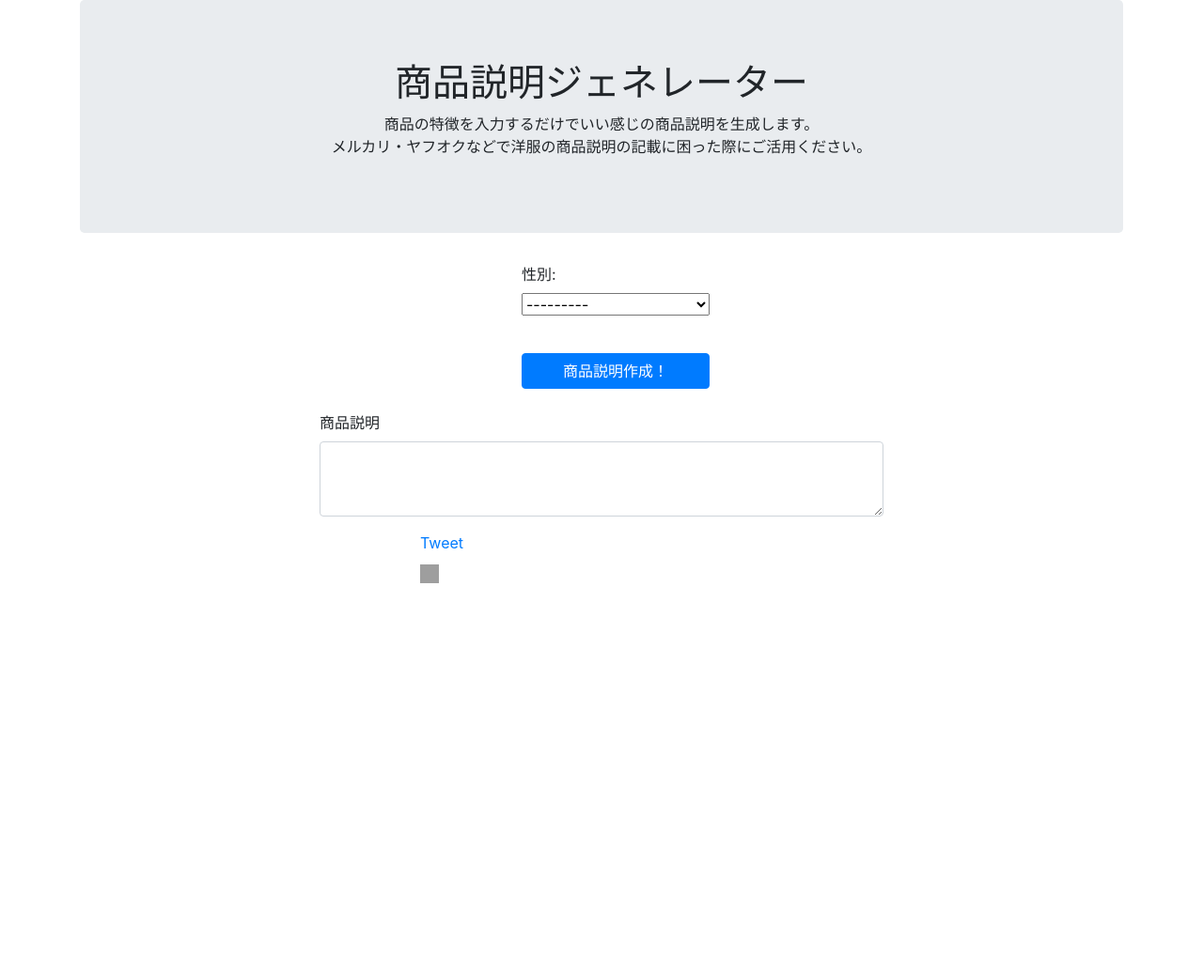
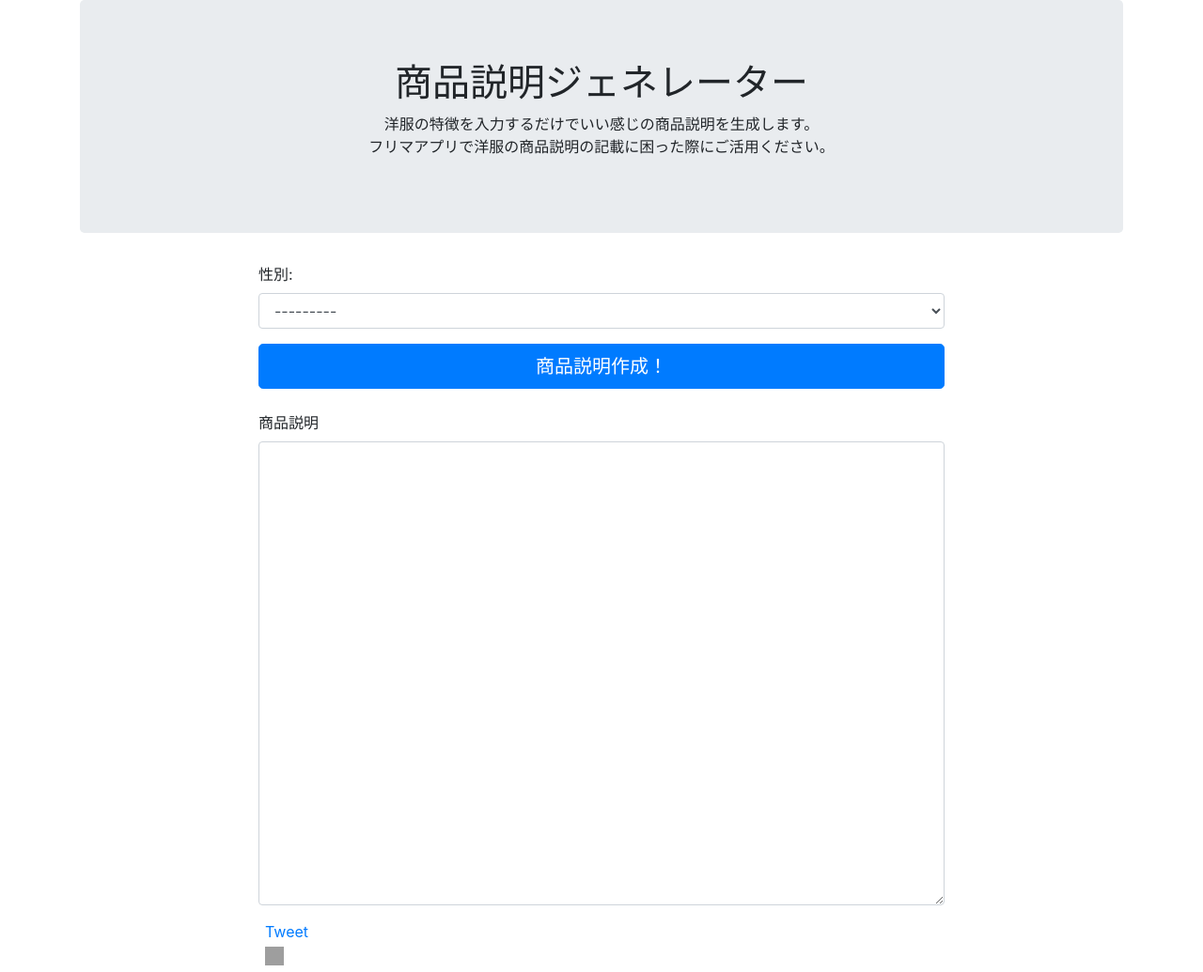
Before and after one commit to GraveDoll/DescriptionGenerator, a Django app: page / in a window 1280 px wide. Shown: the whole page at 94% size. Before the commit the page ends 621 px from the top, so only its background shows below. Run offline with Django 3.2, Linux system fonts and the light colour scheme; data that the repository does not hold is empty; some libraries are stand-ins or nearby versions; grey boxes are pictures that could not be loaded.

Commit message:
レスポンシブル対応。

```diff
--- a/generator/forms.py
+++ b/generator/forms.py
@@ -1,36 +1,6 @@
 from django.forms import ModelForm
 from django import forms
-from .models import Gender, MainCategory, SubCategory, Post
-
-# class GenderForm(ModelForm):
-#     class Meta:
-#         model = Gender
-#         fields = "__all__"
-
-#     def __init__(self, *args, **kwargs):
-#         super().__init__(*args, **kwargs)
-#         for field in self.fields.values():
-#             field.widget.attrs["class"] = "form-control"
-
-# class MainCategoryForm(ModelForm):
-#     class Meta:
-#         model = MainCategory
-#         fields = "__all__"
-
-#     def __init__(self, *args, **kwargs):
-#         super().__init__(*args, **kwargs)
-#         for field in self.fields.values():
-#             field.widget.attrs["class"] = "form-control"
-
-# class SubCategoryForm(ModelForm):
-#     class Meta:
-#         model =SubCategory
-#         fields = "__all__"
-
-#     def __init__(self, *args, **kwargs):
-#         super().__init__(*args, **kwargs)
-#         for field in self.fields.values():
-#             field.widget.attrs["class"] = "form-control"
+from .models import Gender, Post
 
 class PostCreateForm(forms.ModelForm):
     gender = forms.ModelChoiceField(
@@ -46,13 +16,12 @@ class PostCreateForm(forms.ModelForm):
     def __init__(self, *args, **kwargs):
         super().__init__(*args, **kwargs)
 
-
-
         for field in self.fields.values():
             field.required = False
-            field.widget.attrs['style'] = 'width:200px;'
+            #field.widget.attrs['style'] = 'width:200px;'
+            field.widget.attrs['class'] = 'form-control'
+
             if field == 'm_category':
                 field.widget = forms.HiddenInput()
 
-
     field_order = ('gender', 'm_category', 's_category', 'silhouette', 'design', 'neck', 'coller', 'zip_button', 'length', 'leg', 'effect')
--- a/generator/models.py
+++ b/generator/models.py
@@ -57,7 +57,7 @@ class SubCategory(models.Model):
     def __str__(self):
         return self.sub_category
 
-class SILHOUETTE(models.Model):
+class Silhouette(models.Model):
     SILHOUETTE_CHOICES = (
         ("細身", '細身'),
         ("普通", '普通'),
@@ -85,7 +85,7 @@ class SILHOUETTE(models.Model):
     def __str__(self):
         return self.silhouette
 
-class DESIGN(models.Model):
+class Design(models.Model):
     DESIGN_CHOICES = (
         ("無地", '無地'),
         ("ボーダー", 'ボーダー'),
@@ -106,7 +106,7 @@ class DESIGN(models.Model):
     def __str__(self):
         return self.design
 
-class NECK(models.Model):
+class Neck(models.Model):
     NECK_CHOICES = (
         ("クルーネック", 'クルーネック'),
         ("Uネック", 'Uネック'),
@@ -126,7 +126,7 @@ class NECK(models.Model):
     def __str__(self):
         return self.neck
 
-class COLLER(models.Model):
+class Coller(models.Model):
     COLLER_CHOICES = (
         ("レギュラー", 'レギュラー'),
         ("ボタンダウン", 'ボタンダウン'),
@@ -224,10 +224,10 @@ class Effect(models.Model):
 class Post(models.Model):
     m_category = models.ForeignKey(MainCategory, verbose_name='メインカテゴリ', on_delete=models.PROTECT)
     s_category = models.ForeignKey(SubCategory, verbose_name='サブカテゴリ', on_delete=models.PROTECT)
-    silhouette = models.ForeignKey(SILHOUETTE, verbose_name='シルエット', on_delete=models.PROTECT)
-    design = models.ForeignKey(DESIGN, verbose_name='デザイン', on_delete=models.PROTECT)
-    neck = models.ForeignKey(NECK, verbose_name='ネック', on_delete=models.PROTECT)
-    coller = models.ForeignKey(COLLER, verbose_name='襟', on_delete=models.PROTECT)
+    silhouette = models.ForeignKey(Silhouette, verbose_name='シルエット', on_delete=models.PROTECT)
+    design = models.ForeignKey(Design, verbose_name='デザイン', on_delete=models.PROTECT)
+    neck = models.ForeignKey(Neck, verbose_name='ネック', on_delete=models.PROTECT)
+    coller = models.ForeignKey(Coller, verbose_name='襟', on_delete=models.PROTECT)
     zip_button = models.ForeignKey(ZipButton, verbose_name='ジップ・ボタン', on_delete=models.PROTECT)
     length = models.ForeignKey(Length, verbose_name='丈', on_delete=models.PROTECT,)
     leg = models.ForeignKey(Leg, verbose_name='膝下', on_delete=models.PROTECT)
--- a/generator/static/generator/css/generator.css
+++ b/generator/static/generator/css/generator.css
@@ -4,11 +4,15 @@
     margin: 0 auto;
 } */
 
-textarea {
+/*.generator {
     width: 300px;
-    height: 80px;
     text-align: center;
-}
+}*/
+
+/* textarea {
+    width: 300px;
+    height: 300px;
+} */
 
 /* snsシェアボタン */
-.social > * { vertical-align: bottom; margin: 7px; }
+.social {vertical-align: bottom; margin: 7px;}
--- a/generator/templates/generator/index.html
+++ b/generator/templates/generator/index.html
@@ -2,43 +2,39 @@
 
 <div class="jumbotron">
   <h1 class="text-center">商品説明ジェネレーター</h1>
-<p class="text-center">商品の特徴を入力するだけでいい感じの商品説明を生成します。<br>
-  メルカリ・ヤフオクなどで洋服の商品説明の記載に困った際にご活用ください。</p>
+  <p class="text-center">洋服の特徴を入力するだけでいい感じの商品説明を生成します。<br>フリマアプリで洋服の商品説明の記載に困った際にご活用ください。</p>
 </div>
 
-<div class="container mx-auto" style="width: 200px;">
+<div class="row justify-content-center">
+  <div class="col-12 col-sm-6 col-lg-8">
     <form id="generator" action="{% url 'generator:index' %}" method="post">
+      <div class="form-group">
         {{ form.as_p }}
         {% csrf_token %}
+      </div>
+      <button type="submit" name="btn_generate" class="btn btn-primary btn-lg btn-block">商品説明作成！</button>
+    </form>
     <br>
-    <button type="submit" name="btn_generate" class="btn btn-primary" style="width: 200px">商品説明作成！</button>
+
+    <div class="form-group">
+      <label for="descriptionTextarea">商品説明</label>
+      <textarea class="form-control" id="descriptionTextarea" rows="20"></textarea>
     </div>
-</form>
-</div>
-<br>
-<div class="form-group mx-auto" style="width: 600px;">
-  <label for="descriptionTextarea">商品説明</label>
-  <textarea class="form-control" id="descriptionTextarea" rows="5"></textarea>
-</div>
-</form>
 
     <div id="fb-root"></div>
-<script>(function(d, s, id) {
-  var js, fjs = d.getElementsByTagName(s)[0];
-  if (d.getElementById(id)) return;
-  js = d.createElement(s); js.id = id;
-  js.src = 'https://connect.facebook.net/ja_JP/sdk.js#xfbml=1&version=v3.1';
-  fjs.parentNode.insertBefore(js, fjs);
-}(document, 'script', 'facebook-jssdk'));</script>
+    <script async defer src="https://connect.facebook.net/ja_JP/sdk.js#xfbml=1&version=v3.2"></script>
 
+    <div class="social">
 
-<div class="social mx-auto" style="width: 400px;">
         <a href="https://twitter.com/share?ref_src=twsrc%5Etfw" class="twitter-share-button" data-show-count="false">Tweet</a><script async src="https://platform.twitter.com/widgets.js" charset="utf-8"></script>
-<div class="fb-like" data-href="https://description-generator.herokuapp.com/generator/index" data-layout="box_count" data-action="like" data-size="small" data-show-faces="false" data-share="false"></div>
+
+      <div class="fb-like" data-href="https://descriptiongenerator.herokuapp.com/" data-layout="box_count" data-action="like" data-size="small" data-show-faces="true" data-share="false"></div>
+
         <a href="http://b.hatena.ne.jp/entry/" class="hatena-bookmark-button" data-hatena-bookmark-layout="vertical-normal" data-hatena-bookmark-lang="ja" title="このエントリーをはてなブックマークに追加"><img src="https://b.st-hatena.com/images/entry-button/button-only@2x.png" alt="このエントリーをはてなブックマークに追加" width="20" height="20" style="border: none;" /></a><script type="text/javascript" src="https://b.st-hatena.com/js/bookmark_button.js" charset="utf-8" async="async"></script>
+
     </div>
-
-
+  </div>
+</div>
 
 {% endblock content %}
 {% block extra_js %}
--- a/generator/views.py
+++ b/generator/views.py
@@ -4,7 +4,7 @@ from django.template.response import TemplateResponse
 from django.http import HttpResponse, JsonResponse
 from django.views.decorators.http import require_POST
 from django.shortcuts import render, redirect, get_object_or_404, reverse
-from generator.models import Gender, MainCategory, SubCategory, SILHOUETTE, DESIGN, NECK, COLLER, ZipButton, Length, Leg, Effect
+from generator.models import Gender, MainCategory, SubCategory, Silhouette, Design, Neck, Coller, ZipButton, Length, Leg, Effect
 from generator.forms import PostCreateForm
 from generator.consts import *
 import json
@@ -30,19 +30,19 @@ def index(request):
             result_res_effect = request.POST['effect']
 
             if result_res_silhouette:
-                silhouette = SILHOUETTE.objects.filter(pk=result_res_silhouette).first()
+                silhouette = Silhouette.objects.filter(pk=result_res_silhouette).first()
                 response += silhouette.description
 
             if result_res_design:
-                design = DESIGN.objects.filter(pk=result_res_design).first()
+                design = Design.objects.filter(pk=result_res_design).first()
                 response += design.description
 
             if result_res_neck:
-                neck = NECK.objects.filter(pk=result_res_neck).first()
+                neck = Neck.objects.filter(pk=result_res_neck).first()
                 response += neck.description
 
             if result_res_coller:
-                coller = COLLER.objects.filter(pk=result_res_coller).first()
+                coller = Coller.objects.filter(pk=result_res_coller).first()
                 response += coller.description
 
             if result_res_zipbutton:
@@ -100,7 +100,7 @@ def get_silhouette(request):
     if not mainCategoryPk or not subCategoryPk:
         category_list = []
     else:
-        category_list = SILHOUETTE.objects.filter(parent__pk=mainCategoryPk).order_by('pk')
+        category_list = Silhouette.objects.filter(parent__pk=mainCategoryPk).order_by('pk')
     category_list = [{'pk': category.pk, 'silhouette': category.silhouette} for category in category_list]
 
     return JsonResponse(category_list, safe=False)
@@ -111,7 +111,7 @@ def get_design(request):
     if not mainCategoryPk or not subCategoryPk:
         category_list = []
     else:
-        category_list = DESIGN.objects.filter(parent__pk=mainCategoryPk).order_by('pk')
+        category_list = Design.objects.filter(parent__pk=mainCategoryPk).order_by('pk')
     category_list = [{'pk': category.pk, 'design': category.design} for category in category_list]
     return JsonResponse(category_list, safe=False)
 
@@ -121,7 +121,7 @@ def get_neck(request):
     if not mainCategoryPk or not subCategoryPk:
         category_list = []
     else:
-        category_list = NECK.objects.filter(parent__pk=subCategoryPk).order_by('pk')
+        category_list = Neck.objects.filter(parent__pk=subCategoryPk).order_by('pk')
     category_list = [{'pk': category.pk, 'neck': category.neck} for category in category_list]
     return JsonResponse(category_list, safe=False)
 
@@ -131,7 +131,7 @@ def get_coller(request):
     if not mainCategoryPk or not subCategoryPk:
         category_list = []
     else:
-        category_list = COLLER.objects.filter(parent__pk=subCategoryPk).order_by('pk')
+        category_list = Coller.objects.filter(parent__pk=subCategoryPk).order_by('pk')
     category_list = [{'pk': category.pk, 'coller': category.coller} for category in category_list]
     return JsonResponse(category_list, safe=False)
 
```
Also changed, not shown: generator/admin.py (+5 -5 lines), generator/migrations/0044_auto_20190224_1756.py (added), generator/migrations/0045_auto_20190224_1812.py (added). Lines whose indentation alone changed are shown as unchanged.
